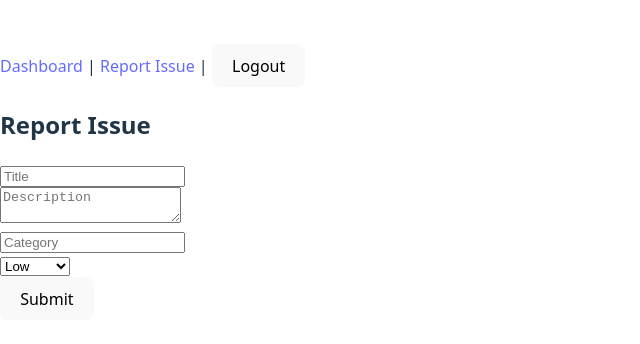
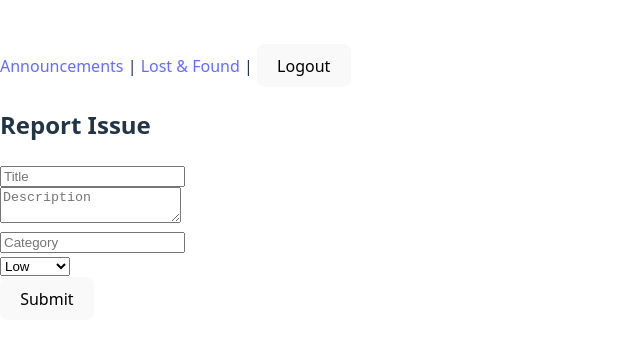
Before and after one commit to Samm005/hostel-issue-tracking, a React app in the folder frontend/: page /report in a window 1280 px wide. Shown: the part 218-562 px from the top of the page, without its empty margins (0-640 px from the left). Built offline with nearby package versions, Linux system fonts and the light colour scheme; sample sign-in values are in the browser's storage; the HTML template or start-up script is replaced by a standard one.

Commit message:
Updated Navbar

```diff
--- a/frontend/src/components/Navbar.jsx
+++ b/frontend/src/components/Navbar.jsx
@@ -1,7 +1,11 @@
 import { Link, useNavigate } from "react-router-dom";
 
-function Navbar({ role }) {
+export default function Navbar() {
+  const role = localStorage.getItem("role");
   const navigate = useNavigate();
+
+  // If not logged in → don’t show navbar
+  if (!role) return null;
 
   const logout = () => {
     localStorage.clear();
@@ -9,7 +13,7 @@ function Navbar({ role }) {
   };
 
   return (
-    <nav>
+    <div>
       {role === "student" && (
         <>
           <Link to="/student">Dashboard</Link>{" | "}
@@ -23,9 +27,9 @@ function Navbar({ role }) {
         </>
       )}
 
+      <Link to="/announcements">Announcements</Link>{" | "}
+      <Link to="/lost-found">Lost & Found</Link>{" | "}
       <button onClick={logout}>Logout</button>
-    </nav>
+    </div>
   );
 }
-
-export default Navbar;
```
